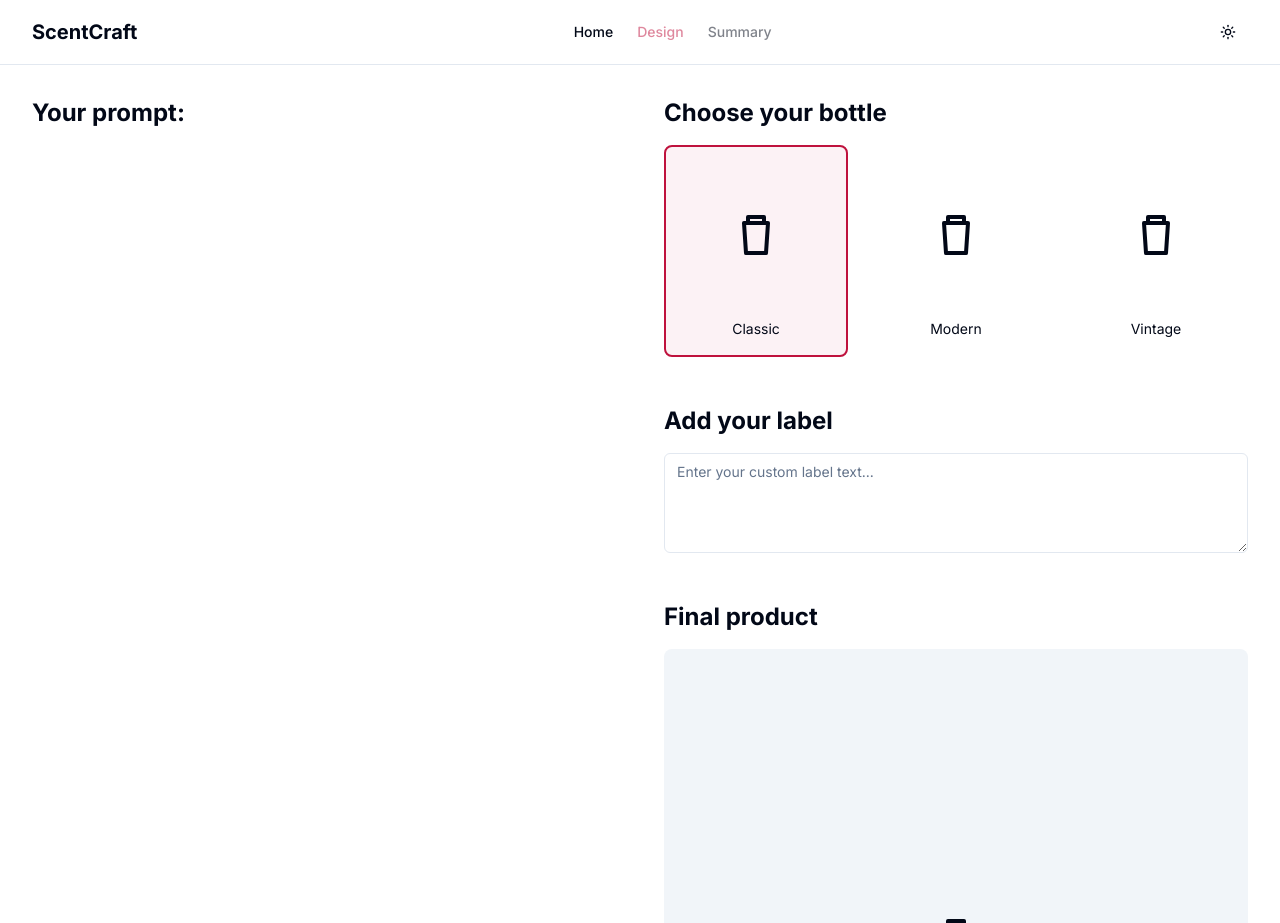
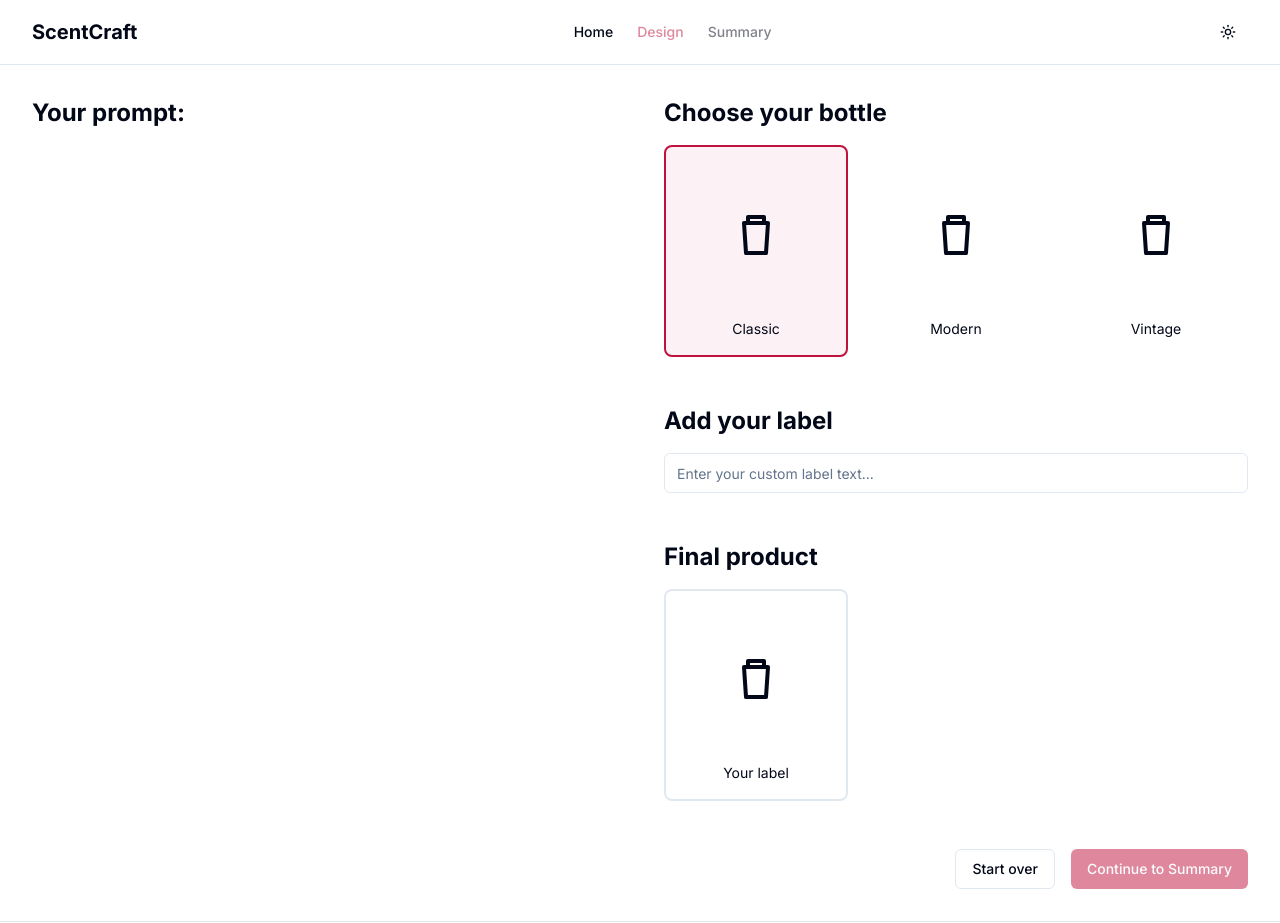
Before and after one commit to haris-wtc/scent-craft, a Next.js app: page /design in a window 1280 px wide. Shown: the top 923 px of the page. Built offline with nearby package versions, Linux system fonts and the light colour scheme.

Commit message:
bottle design selection and summary page dark mode

```diff
--- a/app/design/page.tsx
+++ b/app/design/page.tsx
@@ -1,34 +1,12 @@
 "use client";
 
 import { useState } from "react";
+import Image from "next/image";
 import { NotesSection } from "@/components/notes-section";
-import { BottleSelector } from "@/components/bottle-selector";
 import { Button } from "@/components/ui/button";
-import { Textarea } from "@/components/ui/textarea";
 import { useStore } from "@/store/useStore";
-import Image from "next/image";
-
-const BottleIcon = () => (
-  <svg
-    viewBox="0 0 24 24"
-    fill="none"
-    stroke="currentColor"
-    strokeWidth="2"
-    className="w-12 h-12"
-  >
-    <path
-      d="M8 2h8m-8 0v3m8-3v3M6 5h12l-1 15H7L6 5z"
-      strokeLinecap="round"
-      strokeLinejoin="round"
-    />
-  </svg>
-);
-
-const bottleOptions = [
-  { id: "bottle1", name: "Classic", icon: <BottleIcon /> },
-  { id: "bottle2", name: "Modern", icon: <BottleIcon /> },
-  { id: "bottle3", name: "Vintage", icon: <BottleIcon /> },
-];
+import BottleDesigner from "@/components/bottle-designer";
+import { useRouter } from "next/navigation";
 
 const extractNoteIngredients = (ingredients: any) => {
   return ingredients.map((item: any) => ({
@@ -38,9 +16,14 @@ const extractNoteIngredients = (ingredients: any) => {
 };
 
 export default function DesignPage() {
-  const { userInput, suggestedIngredients } = useStore();
-  const [selectedBottle, setSelectedBottle] = useState("bottle1");
-  const [label, setLabel] = useState("");
+  const router = useRouter();
+  const { userInput, suggestedIngredients, reset, hasBottleDesign } =
+    useStore();
+
+  const onStartOverClickHandler = () => {
+    reset();
+    router.push("/");
+  };
 
   return (
     <main className="flex-1 container py-8">
@@ -69,40 +52,19 @@ export default function DesignPage() {
           </div>
         </div>
 
-        <div className="space-y-12">
-          <BottleSelector
-            options={bottleOptions}
-            selectedBottle={selectedBottle}
-            onSelect={setSelectedBottle}
-          />
-
-          <div className="space-y-4">
-            <h2 className="text-2xl font-bold">Add your label</h2>
-            <Textarea
-              placeholder="Enter your custom label text..."
-              value={label}
-              onChange={(e) => setLabel(e.target.value)}
-              className="min-h-[100px]"
-            />
-          </div>
-
-          <div className="space-y-4">
-            <h2 className="text-2xl font-bold">Final product</h2>
-            <div className="aspect-square relative bg-muted rounded-lg p-8 flex items-center justify-center">
-              <BottleIcon />
-              {label && (
-                <div className="absolute bottom-8 left-0 right-0 text-center px-4">
-                  <p className="text-sm font-medium truncate">{label}</p>
-                </div>
-              )}
-            </div>
-          </div>
-        </div>
+        <BottleDesigner />
       </div>
 
       <div className="flex justify-end gap-4 mt-12">
-        <Button variant="outline">Save Draft</Button>
-        <Button>Continue to Summary</Button>
+        <Button variant="outline" onClick={onStartOverClickHandler}>
+          Start over
+        </Button>
+        <Button
+          onClick={() => router.push("/summary")}
+          disabled={!hasBottleDesign()}
+        >
+          Continue to Summary
+        </Button>
       </div>
     </main>
   );
--- a/app/summary/page.tsx
+++ b/app/summary/page.tsx
@@ -28,7 +28,7 @@ export default function SummaryPage() {
           Your Selection: Byredo Mixed Emotions
         </h1>
 
-        <div className="bg-white p-6 rounded-lg shadow-sm border mb-8">
+        <div className="bg-card text-card-foreground p-6 rounded-lg shadow-sm border mb-8">
           <div className="grid md:grid-cols-2 gap-8">
             <div className="flex justify-center">
               <div className="relative w-64 h-64">
@@ -47,26 +47,30 @@ export default function SummaryPage() {
               <div className="space-y-4">
                 <div>
                   <h3 className="font-medium">Top Notes</h3>
-                  <p className="text-gray-600">
+                  <p className="text-muted-foreground">
                     Black Currant, Bergamot, Birch Woods
                   </p>
                 </div>
 
                 <div>
                   <h3 className="font-medium">Mid Notes</h3>
-                  <p className="text-gray-600">Wisteria, Papyrus, Violet</p>
+                  <p className="text-muted-foreground">
+                    Wisteria, Papyrus, Violet
+                  </p>
                 </div>
 
                 <div>
                   <h3 className="font-medium">Base Notes</h3>
-                  <p className="text-gray-600">Musk, Cedarwood, Vetiver</p>
+                  <p className="text-muted-foreground">
+                    Musk, Cedarwood, Vetiver
+                  </p>
                 </div>
               </div>
             </div>
           </div>
         </div>
 
-        <div className="bg-white p-6 rounded-lg shadow-sm border mb-8">
+        <div className="bg-card text-card-foreground p-6 rounded-lg shadow-sm border mb-8">
           <h2 className="text-xl font-bold mb-4">Order Summary</h2>
 
           <div className="space-y-2">
@@ -85,7 +89,7 @@ export default function SummaryPage() {
               <span>$ 2.00</span>
             </div>
 
-            <div className="border-t pt-2 mt-2 flex justify-between font-bold">
+            <div className="border-t border-border pt-2 mt-2 flex justify-between font-bold">
               <span>Total cost</span>
               <span>$ 91.99</span>
             </div>
--- /dev/null
+++ b/components/bottle-designer.tsx
@@ -0,0 +1,78 @@
+import { useEffect, useState } from "react";
+import { Input } from "@/components/ui/input";
+import { BottleSelector } from "@/components/bottle-selector";
+import { useStore } from "@/store/useStore";
+
+const BottleIcon = () => (
+  <svg
+    viewBox="0 0 24 24"
+    fill="none"
+    stroke="currentColor"
+    strokeWidth="2"
+    className="w-12 h-12"
+  >
+    <path
+      d="M8 2h8m-8 0v3m8-3v3M6 5h12l-1 15H7L6 5z"
+      strokeLinecap="round"
+      strokeLinejoin="round"
+    />
+  </svg>
+);
+
+const bottleOptions = [
+  { id: "bottle1", name: "Classic", icon: <BottleIcon /> },
+  { id: "bottle2", name: "Modern", icon: <BottleIcon /> },
+  { id: "bottle3", name: "Vintage", icon: <BottleIcon /> },
+];
+
+const BottleDesigner = () => {
+  const { setBottleDesign } = useStore();
+  const [selectedBottle, setSelectedBottle] = useState("bottle1");
+  const [label, setLabel] = useState("");
+
+  useEffect(() => {
+    setBottleDesign({ choice: selectedBottle, text: label });
+  }, [selectedBottle, label]);
+
+  return (
+    <div className="space-y-12">
+      <BottleSelector
+        options={bottleOptions}
+        selectedBottle={selectedBottle}
+        onSelect={setSelectedBottle}
+      />
+
+      <div className="space-y-4">
+        <h2 className="text-2xl font-bold">Add your label</h2>
+        <Input
+          placeholder="Enter your custom label text..."
+          value={label}
+          onChange={(e) => setLabel(e.target.value)}
+        />
+      </div>
+
+      <div className="space-y-4">
+        <h2 className="text-2xl font-bold">Final product</h2>
+        {/* <div className="aspect-square relative bg-muted rounded-lg p-8 flex items-center justify-center">
+          <BottleIcon />
+          {label && (
+            <div className="absolute bottom-8 left-0 right-0 text-center px-4">
+              <p className="text-sm font-medium truncate">{label}</p>
+            </div>
+          )}
+        </div> */}
+        <div className="grid grid-cols-3 gap-4">
+          <button className={"p-4 rounded-lg border-2 transition-colors"}>
+            <div className="aspect-square relative flex items-center justify-center">
+              <BottleIcon />
+            </div>
+            <p className="text-sm text-center mt-2">
+              {label ? label : "Your label"}
+            </p>
+          </button>
+        </div>
+      </div>
+    </div>
+  );
+};
+export default BottleDesigner;
```
